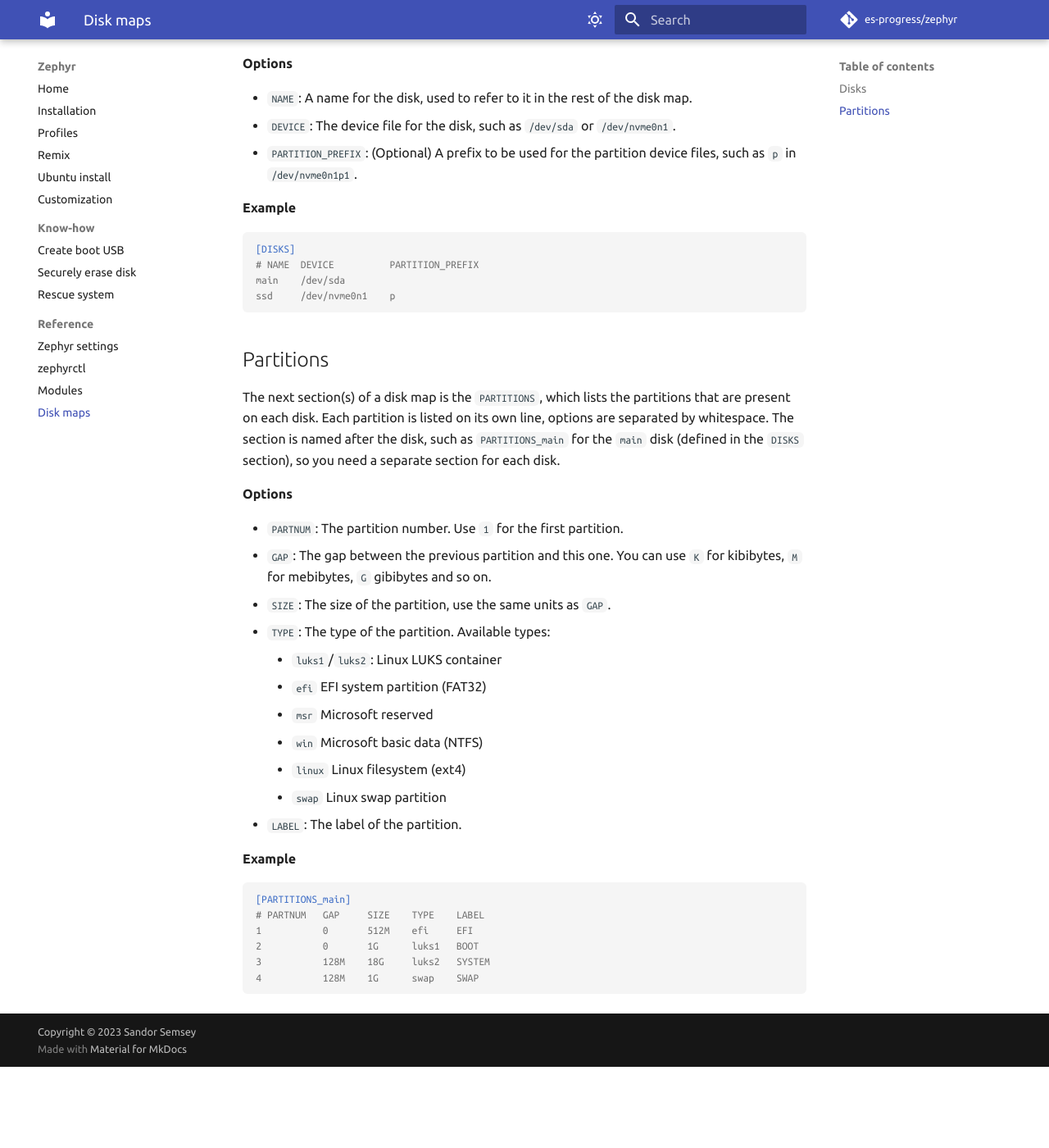
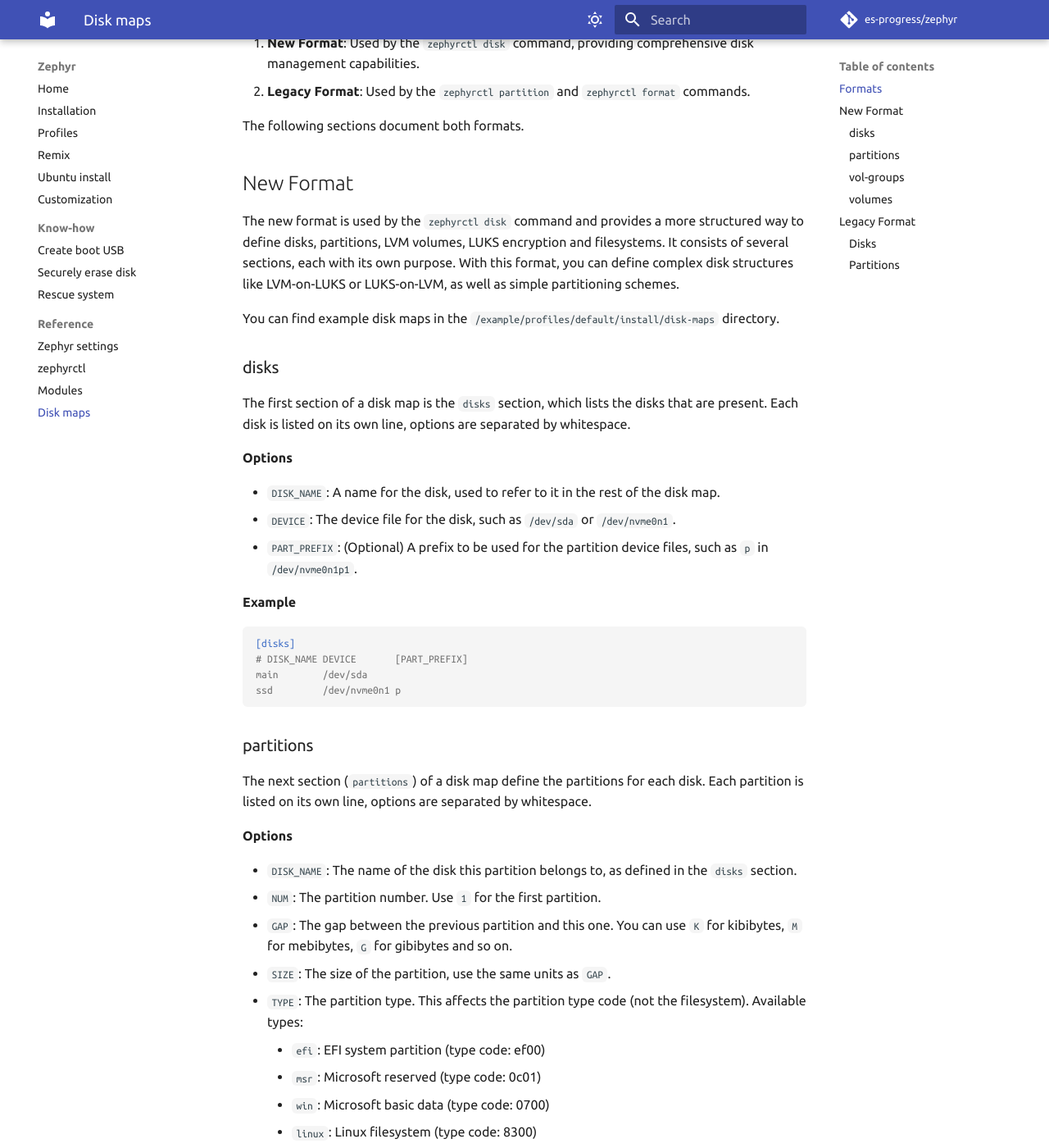
Before and after one commit to es-progress/zephyr, an MkDocs documentation site: the page built from docs/reference/disk-maps.md, in a window 1280 px wide and 1400 px high, scrolled down 442 px. Shown: the whole window at 82% size. Built offline with MkDocs 1.6.1 and Material for MkDocs 9.7.7, drawn with Linux system fonts in a browser that asks for light colours; emoji names are drawn with the system emoji font; comment, search, counter and statistics services are not loaded; before the commit the page ends 1743 px from its top, so only the background shows below that; some of the changed text lies outside the part shown.

Commit message:
docs/reference/disk-maps: new disk-map format

````diff
--- a/docs/reference/disk-maps.md
+++ b/docs/reference/disk-maps.md
@@ -1,13 +1,151 @@
 # Disk maps
 
-Disk maps are a way to define disk structure (partitions, LUKS encryption, filesystems).
+Disk maps are a way to define disk structure (partitions, LVM, LUKS encryption, filesystems).
 This will determine how the system is laid out and how the data is stored.
 
 They are similar to configuration files for Modules, but there's no global/local distinction as disk maps are always specific to a system.
 They are found in `install/disk-maps` directory of a Profile.
 Disk maps are simple text files. Blank lines and lines starting with `#` are ignored with INI-like sections.
 
-## Disks
+## Formats
+
+Zephyr :eight_spoked_asterisk: supports two disk map formats:
+
+1. **New Format**: Used by the `zephyrctl disk` command, providing comprehensive disk management capabilities.
+2. **Legacy Format**: Used by the `zephyrctl partition` and `zephyrctl format` commands.
+
+The following sections document both formats.
+
+## New Format
+
+The new format is used by the `zephyrctl disk` command and provides a more structured way to define disks, partitions, LVM volumes, LUKS encryption and filesystems.
+It consists of several sections, each with its own purpose.
+With this format, you can define complex disk structures like LVM-on-LUKS or LUKS-on-LVM, as well as simple partitioning schemes.
+
+You can find example disk maps in the `/example/profiles/default/install/disk-maps` directory.
+
+### disks
+
+The first section of a disk map is the `disks` section, which lists the disks that are present.
+Each disk is listed on its own line, options are separated by whitespace.
+
+**Options**
+
+- `DISK_NAME`: A name for the disk, used to refer to it in the rest of the disk map.
+- `DEVICE`: The device file for the disk, such as `/dev/sda` or `/dev/nvme0n1`.
+- `PART_PREFIX`: (Optional) A prefix to be used for the partition device files, such as `p` in `/dev/nvme0n1p1`.
+
+**Example**
+
+```ini
+[disks]
+# DISK_NAME DEVICE       [PART_PREFIX]
+main        /dev/sda
+ssd         /dev/nvme0n1 p
+```
+
+### partitions
+
+The next section (`partitions`) of a disk map define the partitions for each disk.
+Each partition is listed on its own line, options are separated by whitespace.
+
+**Options**
+
+- `DISK_NAME`: The name of the disk this partition belongs to, as defined in the `disks` section.
+- `NUM`: The partition number. Use `1` for the first partition.
+- `GAP`: The gap between the previous partition and this one. You can use `K` for kibibytes, `M` for mebibytes, `G` for gibibytes and so on.
+- `SIZE`: The size of the partition, use the same units as `GAP`.
+- `TYPE`: The partition type. This affects the partition type code (not the filesystem). Available types:
+    - `efi`: EFI system partition (type code: ef00)
+    - `msr`: Microsoft reserved (type code: 0c01)
+    - `win`: Microsoft basic data (type code: 0700)
+    - `linux`: Linux filesystem (type code: 8300)
+    - `swap`: Linux swap partition (type code: 8200)
+    - `luks`: Linux LUKS container (type code: 8309)
+    - Or any other valid GPT type code
+- `LABEL`: The label of the partition.
+- `CRYPT`: (Optional) Type of LUKS encryption to use on this partition:
+    - `luks1`: LUKS1 format
+    - `luks2`: LUKS2 format
+    - `-`: No encryption
+- `FILESYSTEM`: (Optional) Filesystem to create on the partition:
+    - `fat32`: FAT32 filesystem
+    - `ext4`: Linux ext4 filesystem
+    - `swap`: Linux swap partition
+    - `ntfs`: NTFS filesystem
+    - `msr`: Microsoft reserved (special handling)
+    - `-`: Don't create a filesystem
+
+**Example**
+
+```ini
+[partitions]
+# DISK_NAME NUM  GAP  SIZE TYPE  LABEL          CRYPT FILESYSTEM
+main          1    0  128M efi   EFI            -     fat32
+main          2    0  512M luks  CRYPT_BOOT     luks1 ext4
+main          3  32M   18G luks  CRYPT_PV_MAIN  luks2 -
+
+ssd           1    0    2G win   MEDIA          -     ntfs
+ssd           2 512M    2G luks  CRYPT_PV_STORE luks2 -
+```
+
+### vol-groups
+
+The `vol-groups` section defines LVM volume groups to be created.
+Each volume group is listed on its own line, options are separated by whitespace.
+
+**Options**
+
+- `VG_NAME`: The volume group name.
+- `PHYSICAL_VOLUMES`: Comma-separated list of partition devices (specified by partition labels) that belong to this volume group. They will be made into physical volumes (PVs) for LVM.
+
+**Example**
+
+```ini
+[vol-groups]
+# VG_NAME  PHYSICAL_VOLUMES
+vg-main    CRYPT_MAIN
+vg-home    CRYPT_HOME_1,CRYPT_HOME_2
+```
+
+### volumes
+
+The `volumes` section defines logical volumes to be created in each volume group.
+Each logical volume is listed on its own line, options are separated by whitespace.
+
+**Options**
+
+- `VG_NAME`: The volume group name where this logical volume belongs.
+- `NAME`: The logical volume name.
+- `TYPE`: The LVM volume type (e.g., `linear`, `raid1`, `raid5`).
+- `SIZE`: The size of the volume. Can be specified in bytes (K,M,G) or as a percentage of available space (e.g., `100%FREE`).
+- `CRYPT`: (Optional) Type of LUKS encryption to use on this volume.
+    - `luks1`: LUKS1 format
+    - `luks2`: LUKS2 format
+    - `-`: No encryption
+- `FILESYSTEM`: (Optional) Filesystem to create on the volume.
+    - `fat32`: FAT32 filesystem
+    - `ext4`: Linux ext4 filesystem
+    - `swap`: Linux swap partition
+    - `ntfs`: NTFS filesystem
+    - `msr`: Microsoft reserved (special handling)
+    - `-`: Don't create a filesystem
+
+**Example**
+
+```ini
+[volumes]
+# VG_NAME NAME  TYPE       SIZE CRYPT FILESYSTEM
+vg-main   root  linear     100G -     ext4
+vg-main   swap  linear 100%FREE -     swap
+vg-home   home  raid1  100%FREE -     ext4
+```
+
+## Legacy Format
+
+This format is used by the older `zephyrctl partition` and `zephyrctl format` commands.
+
+### Disks
 
 The first section of a disk map is the `DISKS` section, which lists the disks that are present.
 Each disk is listed on its own line, options are separated by whitespace.
@@ -27,7 +165,7 @@ main    /dev/sda
 ssd     /dev/nvme0n1    p
 ```
 
-## Partitions
+### Partitions
 
 The next section(s) of a disk map is the `PARTITIONS`, which lists the partitions that are present on each disk.
 Each partition is listed on its own line, options are separated by whitespace.
````
